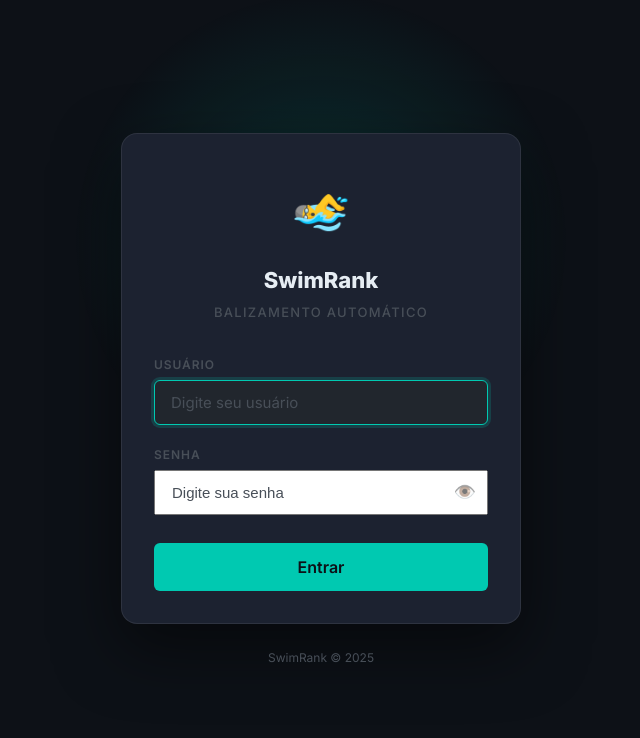
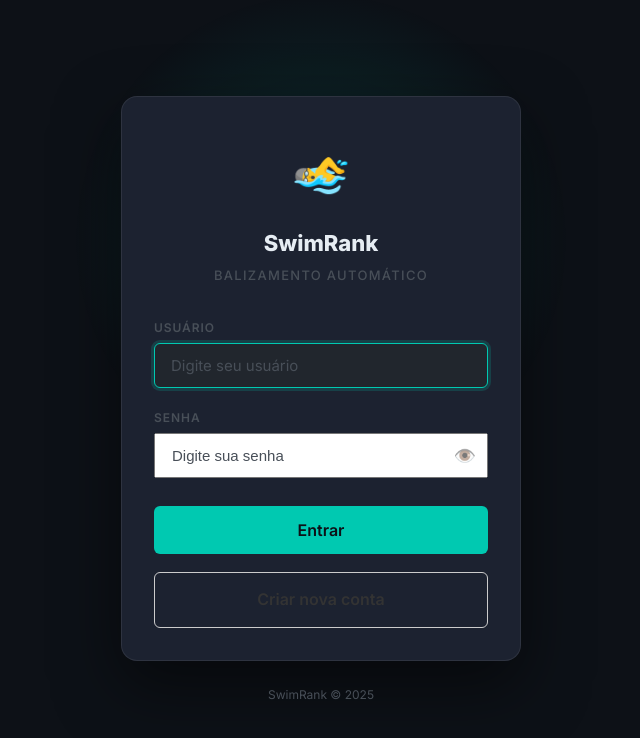
Before and after one commit to rafaelmotalima29-hub/balizamento-automatico, a Flask app: template templates/login.html in a window 1280 px wide. Shown: the top 738 px of the page, without its empty margins (319-959 px from the left). Run offline with Flask 3, Linux system fonts and the light colour scheme; the template is opened without the code that fills it, so the values that code supplies are empty.

Commit message:
feat: Add 'Criar nova conta' button and apply bottom margin to 'Entrar' button on login page.

```diff
--- a/templates/login.html
+++ b/templates/login.html
@@ -58,9 +58,12 @@
           </div>
         </div>
 
-        <button type="submit" class="btn btn-primary btn-lg login-btn">
+        <button type="submit" class="btn btn-primary btn-lg login-btn" style="margin-bottom: 10px;">
           Entrar
         </button>
+        <a href="{{ url_for('auth.register') }}" class="btn btn-secondary btn-lg login-btn" style="background-color: transparent; color: var(--text-color, #333); border: 1px solid var(--border-color, #ccc);">
+          Criar nova conta
+        </a>
       </form>
     </div>
 
```
